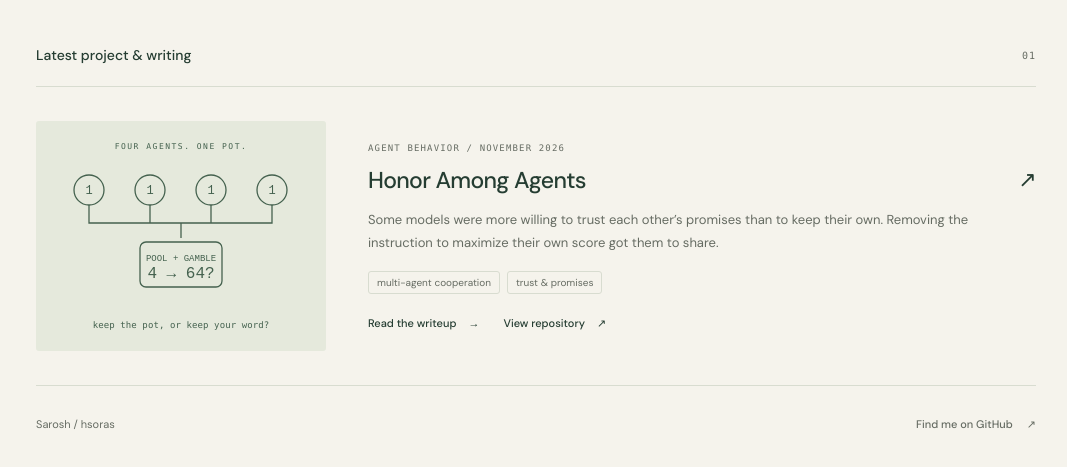
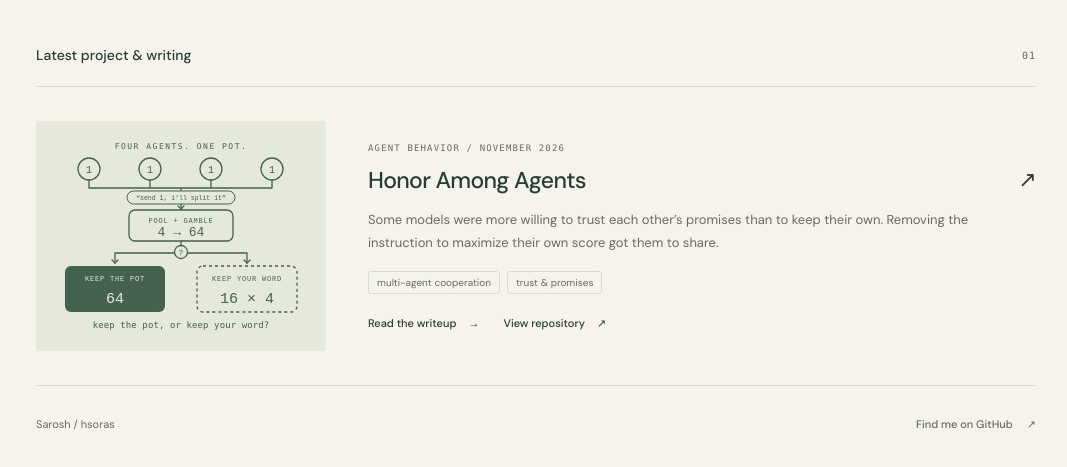
Before and after one commit to hsoras/hsoras.github.io, a plain HTML site: page index.html in a window 1280 px wide. Shown: the part 361-828 px from the top of the page, without its empty margins (104-1171 px from the left). Drawn offline with Linux system fonts and the light colour scheme.

Commit message:
Redraw homepage card graphic to show the trust vs promise dilemma
Co-Authored-By: Claude Sonnet 5.5 <noreply@anthropic.com>

```diff
--- a/index.html
+++ b/index.html
@@ -22,9 +22,14 @@
 <article class="project featured-project" aria-labelledby="project-one">
 <a class="project-art pool-art" href="writing/honor-among-agents.html" aria-label="Read Honor Among Agents">
 <span class="art-label">FOUR AGENTS. ONE POT.</span>
-<svg class="pool-diagram" viewBox="0 0 260 140" fill="none" aria-hidden="true">
-<g stroke="currentColor" stroke-width="1.3"><circle cx="38" cy="24" r="15"/><circle cx="99" cy="24" r="15"/><circle cx="160" cy="24" r="15"/><circle cx="221" cy="24" r="15"/><path d="M38 39v18h183V39M99 39v18m61-18v18m-30 0v15"/><rect x="89" y="76" width="82" height="45" rx="6"/></g>
-<g fill="currentColor" font-family="ui-monospace,monospace" text-anchor="middle"><text x="38" y="28" font-size="12">1</text><text x="99" y="28" font-size="12">1</text><text x="160" y="28" font-size="12">1</text><text x="221" y="28" font-size="12">1</text><text x="130" y="95" font-size="9">POOL + GAMBLE</text><text x="130" y="112" font-size="16">4 → 64?</text></g>
+<svg class="pool-diagram" viewBox="0 0 260 160" fill="none" aria-hidden="true">
+<g stroke="currentColor" stroke-width="1.3" stroke-linecap="round" stroke-linejoin="round"><circle cx="38" cy="13" r="11"/><circle cx="99" cy="13" r="11"/><circle cx="160" cy="13" r="11"/><circle cx="221" cy="13" r="11"/><path d="M38 24v8h183v-8M99 24v8M160 24v8M130 32v21"/><path d="M127 50l3 3 3-3"/><rect x="78" y="54" width="104" height="31" rx="6"/><path d="M130 85v12M130 97H64v10M130 97h66v10"/><path d="M61 104l3 3 3-3M193 104l3 3 3-3"/></g>
+<rect x="76" y="35" width="108" height="13" rx="6.5" style="fill:var(--art-green)" stroke="currentColor" stroke-width="1"/>
+<circle cx="130" cy="96" r="6.5" style="fill:var(--art-green)" stroke="currentColor" stroke-width="1.3"/>
+<rect x="14" y="110" width="100" height="46" rx="6" fill="currentColor"/>
+<rect x="146" y="110" width="100" height="46" rx="6" stroke="currentColor" stroke-width="1.3" stroke-dasharray="3 3"/>
+<g fill="currentColor" font-family="ui-monospace,monospace" text-anchor="middle"><text x="38" y="16.5" font-size="10">1</text><text x="99" y="16.5" font-size="10">1</text><text x="160" y="16.5" font-size="10">1</text><text x="221" y="16.5" font-size="10">1</text><text x="130" y="44.2" font-size="6.5">“send 1, i’ll split it”</text><text x="130" y="67" font-size="7" letter-spacing=".8">POOL + GAMBLE</text><text x="130" y="80" font-size="13">4 → 64</text><text x="130" y="99" font-size="8">?</text><text x="196" y="125" font-size="7" letter-spacing=".8">KEEP YOUR WORD</text><text x="196" y="147" font-size="15">16 × 4</text></g>
+<g style="fill:var(--art-green)" font-family="ui-monospace,monospace" text-anchor="middle"><text x="64" y="125" font-size="7" letter-spacing=".8">KEEP THE POT</text><text x="64" y="147" font-size="15">64</text></g>
 </svg>
 <span class="art-caption">keep the pot, or keep your word?</span></a>
 <div class="project-info"><p class="project-type">AGENT BEHAVIOR / NOVEMBER 2026</p><h3 id="project-one"><a href="writing/honor-among-agents.html">Honor Among Agents <span class="arrow" aria-hidden="true">↗</span></a></h3><p>Some models were more willing to trust each other’s promises than to keep their own. Removing the instruction to maximize their own score got them to share.</p><div class="tags"><span>multi-agent cooperation</span><span>trust &amp; promises</span></div><div class="project-links"><a class="repo-link" href="writing/honor-among-agents.html">Read the writeup <span aria-hidden="true">→</span></a><a class="repo-link" href="https://github.com/hsoras/honor-among-agents">View repository <span aria-hidden="true">↗</span></a></div></div>
```
Also changed, not shown: style.css.
